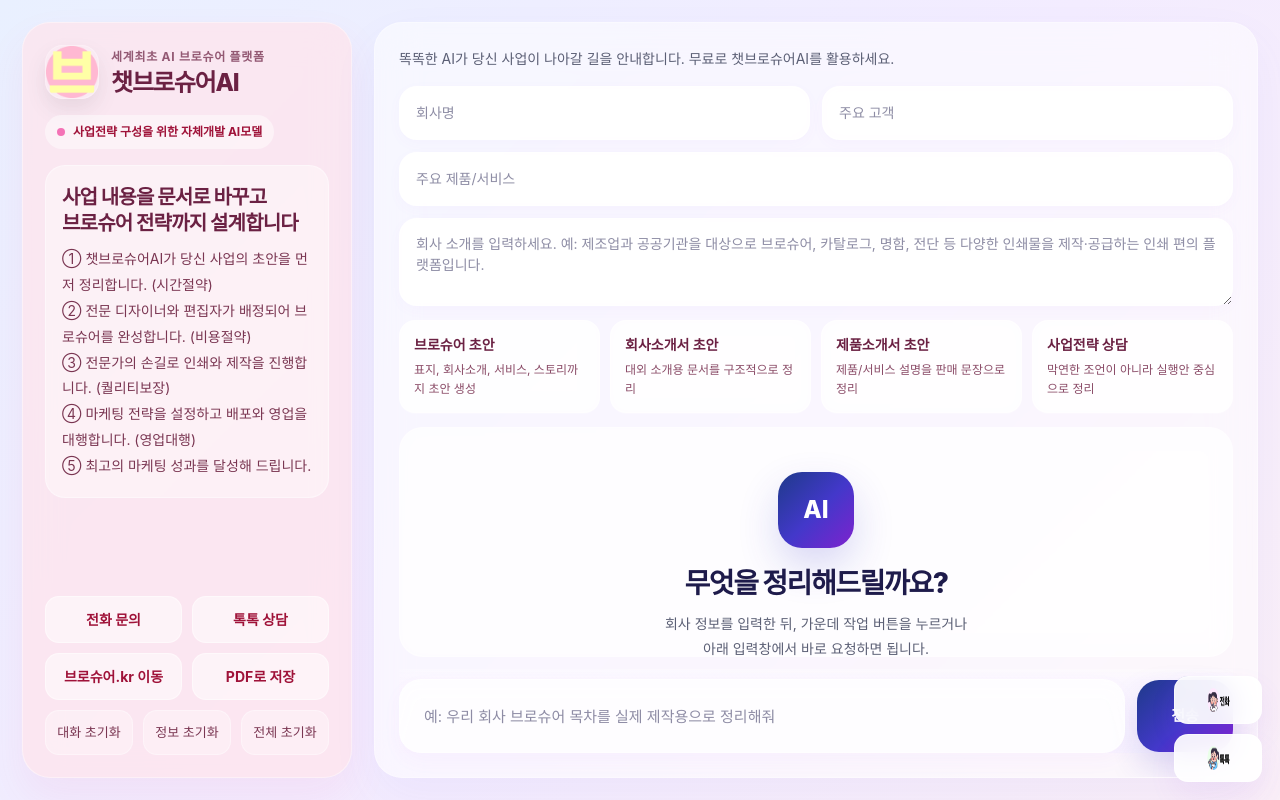
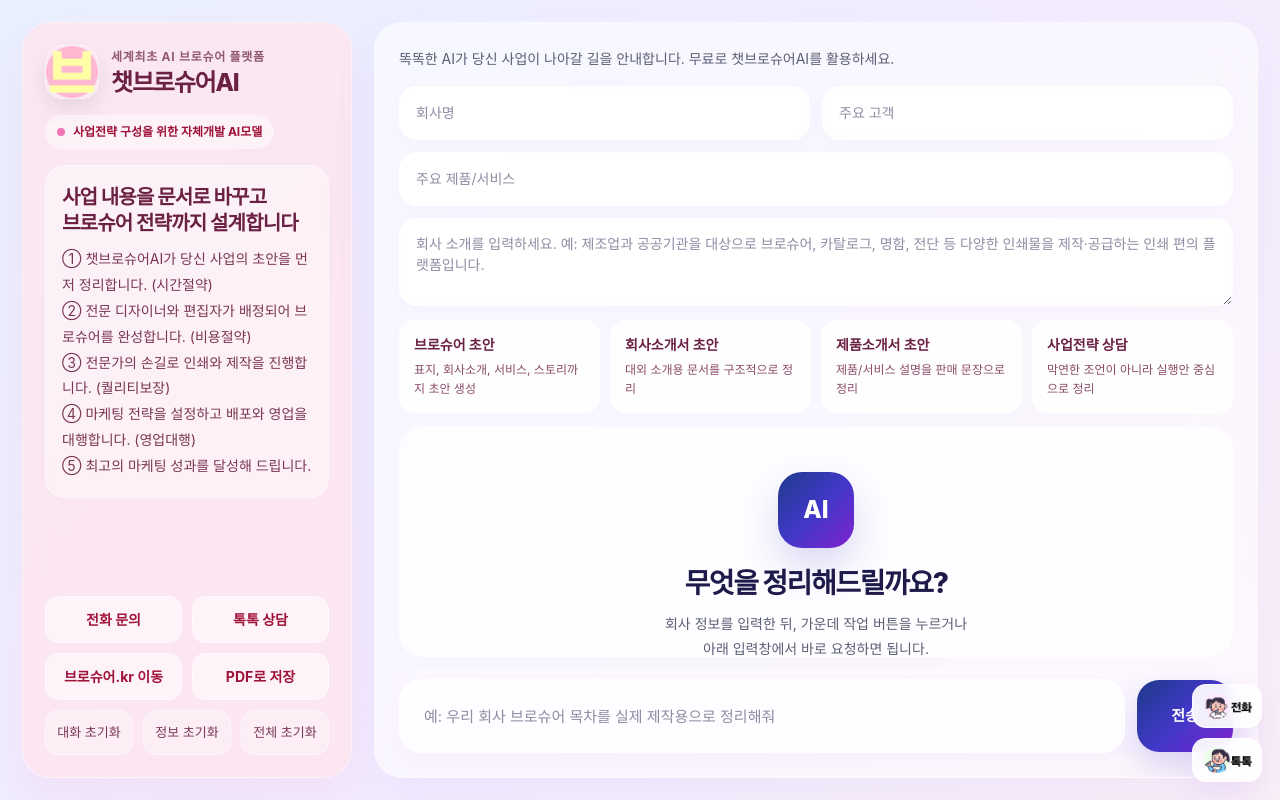
Before and after one commit to taejang21-hub/chat-brochure-ai, a Next.js app: page / in a window 1280 px wide. Built offline with nearby package versions, Linux system fonts and the light colour scheme.

Commit message:
fix floating icon image ratio

```diff
--- a/app/page.tsx
+++ b/app/page.tsx
@@ -939,8 +939,6 @@ export default function Home() {
                 </div>
               </div>
 
-
-
               <div className="sidebar-actions" style={{ flexShrink: 0 }}>
                 <div className="sidebar-actions-grid">
                   <a href={`tel:${PHONE_NUMBER}`} style={linkReset}>
@@ -988,8 +986,6 @@ export default function Home() {
           >
             <div className="hero-grid">
               <div>
-
-
                 <div
                   className="hero-subtitle"
                   style={{
@@ -1405,12 +1401,34 @@ export default function Home() {
         <div className="floating-cta">
           <a href={`tel:${PHONE_NUMBER}`} style={linkReset}>
             <div style={floatingTextCta}>
-            <img src="/ph.png" className="w-6 h-6" />
+              <img
+                src="/ph.png"
+                alt="전화문의"
+                style={{
+                  display: "block",
+                  width: "auto",
+                  height: "auto",
+                  maxWidth: 52,
+                  maxHeight: 52,
+                  objectFit: "contain",
+                }}
+              />
             </div>
           </a>
           <a href={KAKAO_URL} target="_blank" rel="noreferrer" style={linkReset}>
             <div style={floatingTextCta}>
-            <img src="/ta.png" className="w-6 h-6" />
+              <img
+                src="/ta.png"
+                alt="톡톡"
+                style={{
+                  display: "block",
+                  width: "auto",
+                  height: "auto",
+                  maxWidth: 52,
+                  maxHeight: 52,
+                  objectFit: "contain",
+                }}
+              />
             </div>
           </a>
         </div>
@@ -1477,16 +1495,12 @@ const secondaryCtaStyle: React.CSSProperties = {
 };
 
 const floatingTextCta: React.CSSProperties = {
-  minWidth: 88,
-  height: 48,
-  padding: "0 16px",
+  padding: "8px",
   borderRadius: 14,
   background: "rgba(255,255,255,0.92)",
-  color: "#7c3aed",
-  fontWeight: 800,
-  fontSize: 14,
-  display: "grid",
-  placeItems: "center",
+  display: "inline-flex",
+  alignItems: "center",
+  justifyContent: "center",
   boxShadow: "0 14px 28px rgba(168,85,247,0.08)",
   backdropFilter: "blur(12px)",
   border: "1px solid rgba(255,255,255,0.55)",
```
